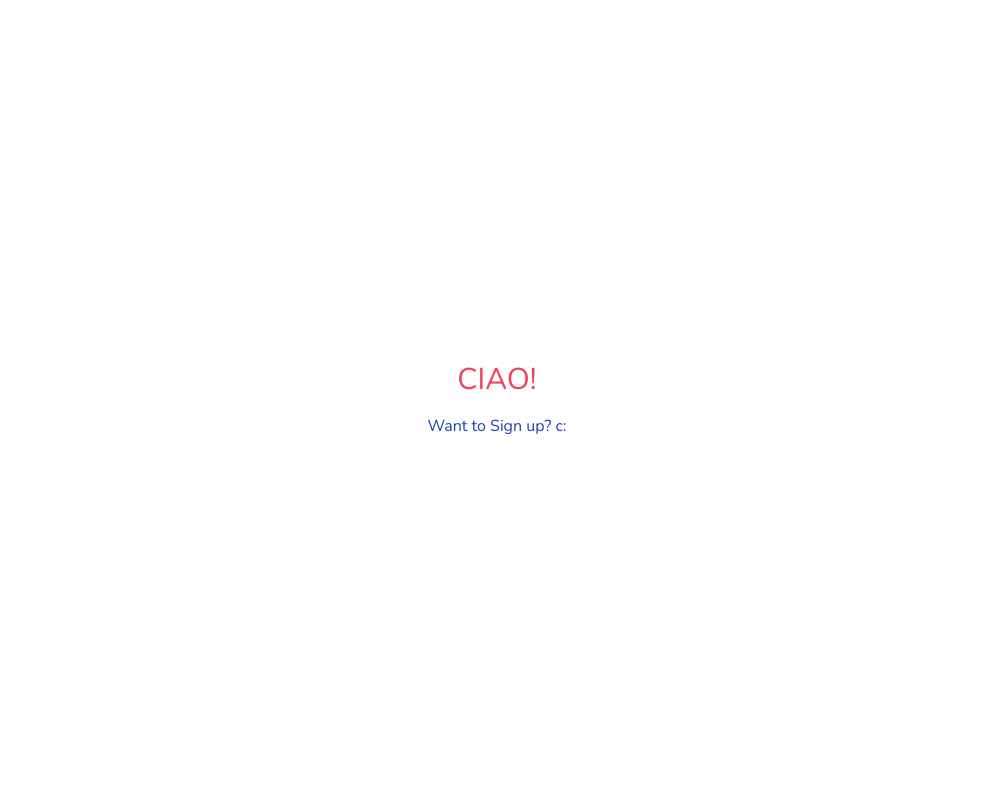
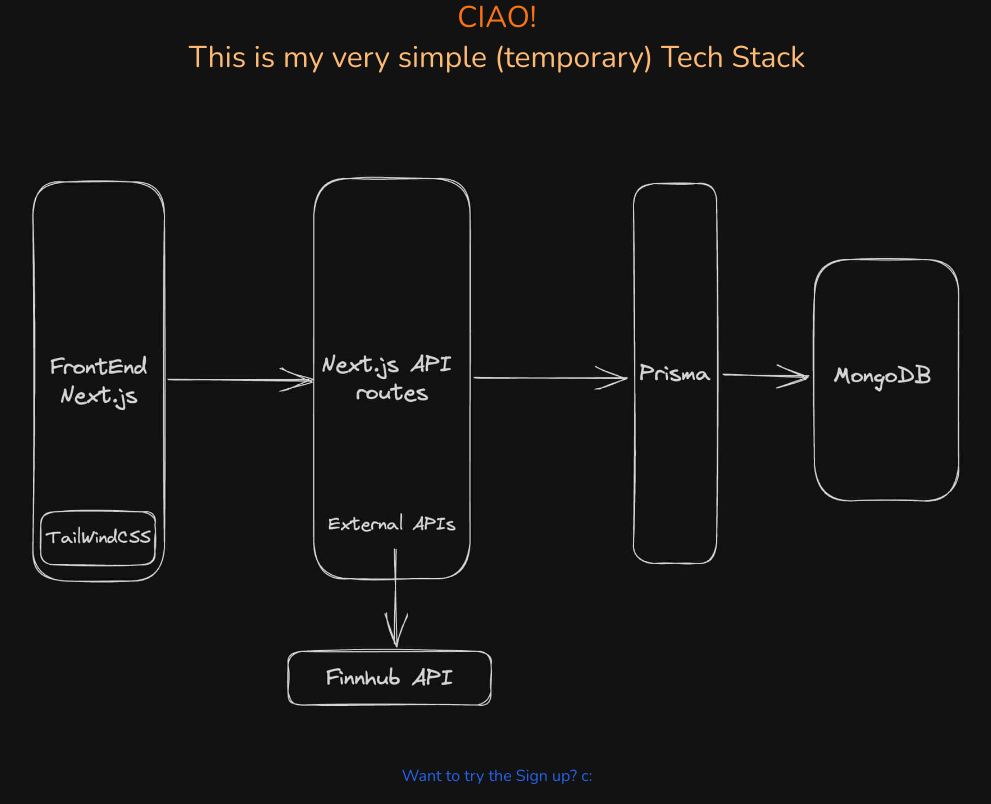
Before and after one commit to MarcoBofa/TradeIt, a Next.js app: page / in a window 1280 px wide. Shown: the whole page, without its empty margins (143-1134 px from the left). Built offline with nearby package versions, Linux system fonts and the light colour scheme.

Commit message:
TechStack

```diff
--- a/app/page.tsx
+++ b/app/page.tsx
@@ -3,15 +3,23 @@
 
 export default function Home() {
   return (
-    <div className="flex items-center justify-center min-h-screen">
-      <div>
-        <div className="flex items-center justify-center text-rose-500 text-3xl mb-4">
-          CIAO!
+    <div className="flex flex-col items-center justify-center min-h-screen bg-gray-100">
+      <div className="flex flex-col items-center justify-center text-orange-500 text-3xl mb-4">
+        CIAO!
+        <div className="flex items-center justify-center text-orange-300 text-1xl mt-1">
+          This is my very simple (temporary) Tech Stack
         </div>
-        <Link className="text-blue-800 hover:underline" href="/Register">
-          Want to Sign up? c:{" "}
-        </Link>
       </div>
+      <Image
+        className="rounded-3xl mb-5"
+        src="/excalidraw.jpg"
+        alt="Description of Image"
+        width={1000}
+        height={1000}
+      />
+      <Link className="text-blue-600 hover:underline mb-4" href="/Register">
+        Want to try the Sign up? c:
+      </Link>
     </div>
   );
 }
--- a/pages/Register.tsx
+++ b/pages/Register.tsx
@@ -3,14 +3,18 @@
 import "../app/globals.css";
 import InputField from "../app/components/InputField";
 import styles from "../app/stylings/custom.module.css";
-import Link from "next/link"; // Using Next.js's Link component
+import Link from "next/link";
 
 const Register: React.FC = () => {
+  const handleSubmit = (event) => {
+    event.preventDefault();
+    alert("Sorry not implemented yet :(");
+  };
+
   return (
     <div className={styles.flex + " h-screen"}>
       <div className="w-1/2 bg-white p-10 flex items-center justify-center">
         <div className="w-2/3">
-          {/* Added Link to Home Page */}
           <Link
             href="/"
             className="text-orange-400 hover:text-orange-600 mb-10 inline-block"
@@ -18,7 +22,7 @@
             ← Back to Home
           </Link>
           <h2 className="text-3xl font-bold mb-6">Create Your Account!</h2>
-          <form>
+          <form onSubmit={handleSubmit}>
             <div className="mb-4 flex space-x-4">
               <div className="w-1/2">
                 <InputField label="Name" type="text" />
@@ -60,7 +64,6 @@
                 >
                   Privacy Policy
                 </a>{" "}
-                of Rentalo.
               </label>
             </div>
             <button
@@ -126,10 +129,10 @@
             </span>
             <div className="text-center">
               <h2 className="text-3xl text-orange-500 font-bold mb-3">
-                Rent what you need
+                Join the Trading competion
               </h2>
               <p className="text-md text-white">
-                Find all the machinery and equipment you need
+                Show to the others who is the best trader
               </p>
             </div>
           </div>
@@ -139,10 +142,10 @@
             </span>
             <div className="text-center">
               <h2 className="text-3xl text-orange-500 font-bold mb-3">
-                Easy and practical management
+                The main objective is to have fun!
               </h2>
               <p className="text-md text-white">
-                Easily manage your rentals from the platform
+                But remember that winning is always better
               </p>
             </div>
           </div>
--- a/tailwind.config.js
+++ b/tailwind.config.js
@@ -6,7 +6,14 @@
     "./components/**/*.{js,ts,jsx,tsx}",
   ],
   theme: {
-    extend: {},
+    extend: {
+      colors: {
+        "gray-85": "#242424",
+        "gray-90": "#1e1e1e",
+        "gray-95": "#141414",
+        "gray-100": "#121212",
+      },
+    },
   },
   plugins: [],
 };
```
Also changed, not shown: public/excalidraw.jpg (added).
